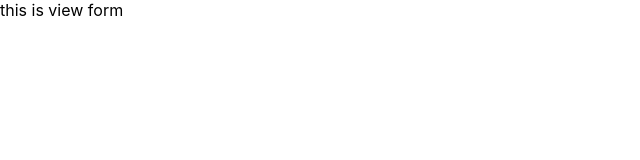
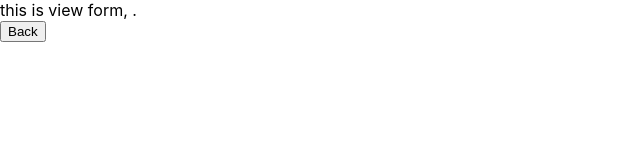
Before and after one commit to patryk-siewiera/iterators, a React (Create React App) app: page /view in a window 1280 px wide. Shown: the top 160 px of the page, without its empty margins (0-640 px from the left). Built offline with nearby package versions, Linux system fonts and the light colour scheme.

Commit message:
feat: router implemented, view answer form, goBack()

```diff
--- a/src/App.js
+++ b/src/App.js
@@ -10,7 +10,7 @@ function newForm(name, description) {
 	return form;
 }
 
-function App({ onEdit }) {
+function App({ onEdit, onView }) {
 	const [formList, setFormList] = useState([]);
 	const [name, setName] = useState("");
 	const [description, setDescription] = useState("");
@@ -69,7 +69,12 @@ function App({ onEdit }) {
 								<div className="desc">
 									Description: <i>{e.description}</i>
 								</div>
-									<button className="answer">
+								<button
+									className="answer"
+									onClick={() => {
+										onView(e.id, e);
+									}}
+								>
 									Answer Questions
 								</button>
 								<div className="actions">
@@ -106,7 +111,6 @@ function App({ onEdit }) {
 									</div>
 								</div>
 							</li>
-
 						);
 					})}
 				</ul>
--- a/src/index.js
+++ b/src/index.js
@@ -4,56 +4,55 @@ import "./index.css";
 import App from "./App";
 import EditForm from "./editForm";
 import ViewForm from "./viewForm";
-import { BrowserRouter, Switch, Route, Link } from "react-router-dom";
+import {
+	BrowserRouter as Router,
+	Switch,
+	Route,
+	Link,
+	useHistory,
+	useParams,
+} from "react-router-dom";
 
 ReactDOM.render(<MyApp />, document.getElementById("root"));
 
 function MyApp() {
-	const [page, setPage] = useState("ViewForm");
-	const [id, setId] = useState({});
 	return (
 		<React.StrictMode>
-			<BrowserRouter>
-				<Route exact path="/">
-					<App
-						onEdit={(id) => {
-							setPage("edit");
-							setId(id);
-						}}
-					/>
-				</Route>
-				<Route exact path="/edit">
-					<EditForm
-						form={id}
-						onBack={() => {
-							setPage("app");
-						}}
-					/>
-				</Route>
-				<Route exact path="/view">
-					<ViewForm />
-				</Route>
-			</BrowserRouter>
+			<Router>
+				<Switch>
+					<Routes />
+				</Switch>
+			</Router>
+		</React.StrictMode>
+	);
+}
 
-			{/* {page === "app" && (
+function Routes(params) {
+	const history = useHistory();
+	let { id } = useParams();
+	return (
+		<>
+			<Route exact path="/">
 				<App
 					onEdit={(id) => {
-						setPage("edit");
-						setId(id);
+						history.push("/edit/:id");
+					}}
+					onView={(id) => {
+						history.push(`/view/${id}`);
 					}}
 				/>
-			)}
-
-			{page === "edit" && (
+			</Route>
+			<Route exact path="/edit/:id">
 				<EditForm
 					form={id}
 					onBack={() => {
-						setPage("app");
+						history.push("/");
 					}}
 				/>
-			)}
-
-			{page === "ViewForm" && <ViewForm />} */}
-		</React.StrictMode>
+			</Route>
+			<Route path="/view/:id?">
+				<ViewForm id={id} />
+			</Route>
+		</>
 	);
 }
--- a/src/viewForm.js
+++ b/src/viewForm.js
@@ -1,5 +1,19 @@
 import React from "react";
+import { useParams, useHistory } from "react-router-dom";
 
-export default function ViewForm() {
-	return <div>this is view form</div>;
+export default function ViewForm(props) {
+	const { id } = useParams();
+	const history = useHistory();
+	return (
+		<div>
+			<div>this is view form, {id}.</div>
+			<button
+				onClick={() => {
+					history.goBack();
+				}}
+			>
+				Back
+			</button>
+		</div>
+	);
 }
```
Lines whose indentation alone changed are shown as unchanged.
